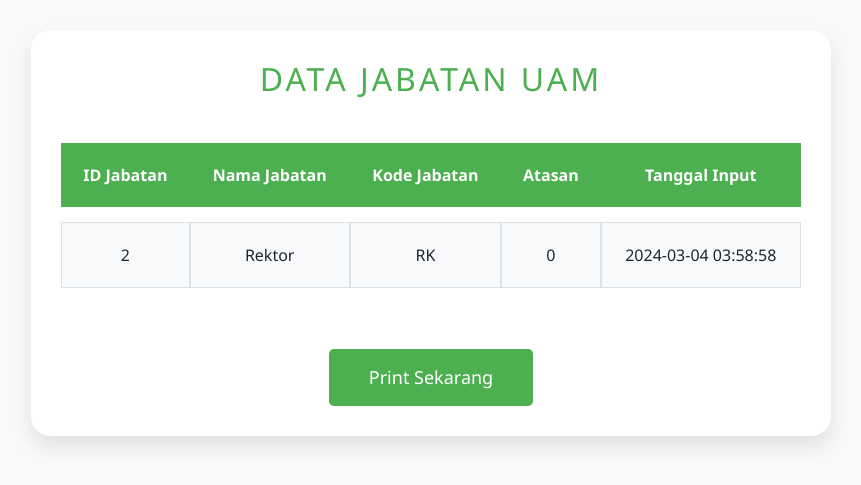
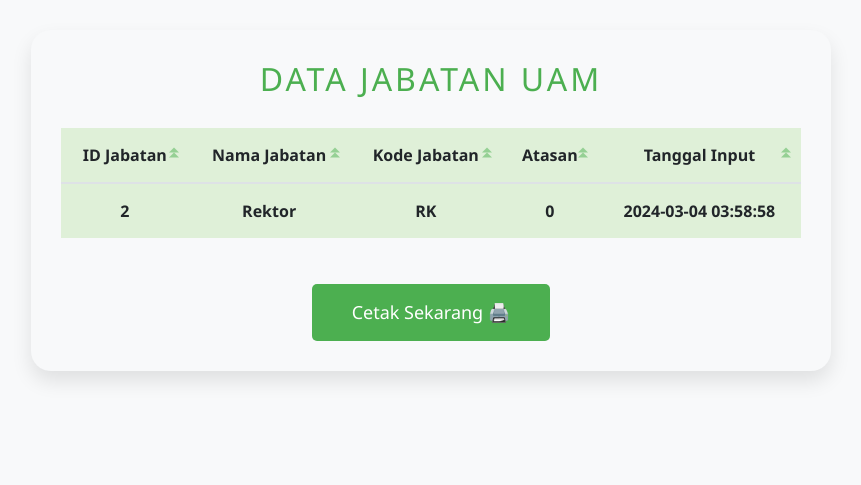
Before and after one commit to habibcodeskarisa/esurat1, a PHP site: page /print_page.php?id=2 in a window 1280 px wide. Shown: the top 485 px of the page, without its empty margins (209-1070 px from the left). Run offline with PHP 8.4, Linux system fonts and the light colour scheme; data comes from the database, SQL or seed files in the repository; both versions use the stored data as it was after the commit.

Commit message:
Animasi CSS pada tampilan

```diff
--- a/print_page.php
+++ b/print_page.php
@@ -61,7 +61,7 @@ if(isset($_GET['id'])){
         .container {
             max-width: 800px;
             margin: 30px auto;
-            background-color: #fff;
+            background-color: #f8f9fa;
             padding: 30px;
             border-radius: 20px;
             box-shadow: 0 10px 20px rgba(0, 0, 0, 0.1);
@@ -75,27 +75,67 @@ if(isset($_GET['id'])){
         }
         .table-responsive {
             margin-bottom: 30px;
+            overflow-x: auto;
         }
         .table {
-            border-collapse: separate;
-            border-spacing: 0 15px;
+            border-collapse: collapse;
+            width: 100%;
+            background-color: #dff0d8; /* Green */
+        }
+        .table th, .table td {
+            padding: 15px;
+            text-align: center;
+            border: none;
+            font-weight: bold;
+            font-size: 16px;
+            position: relative;
+            vertical-align: middle;
+            background-color: #dff0d8; /* Green */
+        }
+        .table th::after {
+            content: '';
+            position: absolute;
+            bottom: 0;
+            left: 50%;
+            transform: translateX(-50%);
+            width: 0;
+            height: 3px;
+            background-color: #4CAF50;
+            transition: width 0.3s;
+        }
+        .table th:hover::after {
             width: 100%;
         }
-        .table th, .table td {
-            padding: 20px;
-            text-align: center;
+        .table thead th:hover {
+            color: #4CAF50;
         }
-        .table thead th {
-            background-color: #4CAF50;
-            color: #fff;
-            cursor: pointer;
-            border: none;
+        .sort-icon {
+            position: absolute;
+            top: 50%;
+            right: 10px;
+            transform: translateY(-50%);
+            transition: all 0.3s;
+        }
+        .sort-icon::before,
+        .sort-icon::after {
+            content: '';
+            display: block;
+            width: 0;
+            height: 0;
+            border-left: 5px solid transparent;
+            border-right: 5px solid transparent;
+            opacity: 0.5;
+        }
+        .sort-icon::before {
+            border-bottom: 5px solid #4CAF50;
+            transform: translateY(-50%);
+        }
+        .sort-icon::after {
+            border-top: 5px solid #4CAF50;
+            transform: translateY(-50%) rotate(180deg);
         }
         .table tbody tr:nth-of-type(odd) {
             background-color: #f8f9fa;
-        }
-        .table-hover tbody tr:hover {
-            background-color: #e2e6ea;
         }
         .print-btn {
             text-align: center;
@@ -110,30 +150,23 @@ if(isset($_GET['id'])){
             border-radius: 5px;
             cursor: pointer;
             transition: background-color 0.3s ease;
+            outline: none;
         }
         .print-btn button:hover {
             background-color: #45a049;
+        }
+        .print-btn button:active {
+            transform: translateY(2px);
         }
         @media print {
             h2 {
                 text-align: left;
             }
             .table th, .table td {
-                border: none !important;
-                padding: 15px;
-            }
-            .table thead th {
-                background-color: #4CAF50 !important;
+                padding: 10px;
             }
             .table tbody tr:nth-of-type(odd) {
-                background-color: #f8f9fa !important;
-            }
-            .table-hover tbody tr:hover {
-                background-color: #e2e6ea !important;
-            }
-            body {
-                background-color: #fff !important;
-                color: #000 !important;
+                background-color: #fff;
             }
             .print-btn {
                 display: none;
@@ -144,46 +177,15 @@ if(isset($_GET['id'])){
 <body>
     <div class="container">
         <h2>DATA JABATAN UAM</h2>
-        <?php
-        $host = "localhost";
-        $user = "root";
-        $pass = "";
-        $db = "disposisiuam";
-
-        $koneksi = mysqli_connect($host, $user, $pass, $db);
-
-        if (!$koneksi) {
-            die("Koneksi ke database gagal: " . mysqli_connect_error());
-        }
-
-        if(isset($_GET['id'])){
-            $id = $_GET['id'];
-            $query = "SELECT * FROM jabatan WHERE idjab = ?";
-            $stmt = mysqli_prepare($koneksi, $query);
-            mysqli_stmt_bind_param($stmt, "i", $id);
-            mysqli_stmt_execute($stmt);
-            $result = mysqli_stmt_get_result($stmt);
-
-            if(mysqli_num_rows($result) > 0){
-                $data = mysqli_fetch_assoc($result);
-            } else {
-                echo "Data jabatan tidak ditemukan.";
-                exit;
-            }
-        } else {
-            echo "ID jabatan tidak diberikan.";
-            exit;
-        }
-        ?>
         <div class="table-responsive">
             <table class="table table-bordered table-hover">
                 <thead>
                     <tr>
-                        <th onclick="sortTable(0)">ID Jabatan</th>
-                        <th onclick="sortTable(1)">Nama Jabatan</th>
-                        <th onclick="sortTable(2)">Kode Jabatan</th>
-                        <th onclick="sortTable(3)">Atasan</th>
-                        <th onclick="sortTable(4)">Tanggal Input</th>
+                        <th onclick="sortTable(0)">ID Jabatan <span class="sort-icon"></span></th>
+                        <th onclick="sortTable(1)">Nama Jabatan <span class="sort-icon"></span></th>
+                        <th onclick="sortTable(2)">Kode Jabatan <span class="sort-icon"></span></th>
+                        <th onclick="sortTable(3)">Atasan <span class="sort-icon"></span></th>
+                        <th onclick="sortTable(4)">Tanggal Input <span class="sort-icon"></span></th>
                     </tr>
                 </thead>
                 <tbody>
@@ -198,7 +200,7 @@ if(isset($_GET['id'])){
             </table>
         </div>
         <div class="print-btn">
-            <button onclick="window.print()">Print Sekarang</button>
+            <button onclick="window.print()">Cetak Sekarang 🖨️</button>
         </div>
     </div>
 
```
Also changed, not shown: index.php (+67 -5 lines), jabatan.sql (added, +72 -0 lines).
